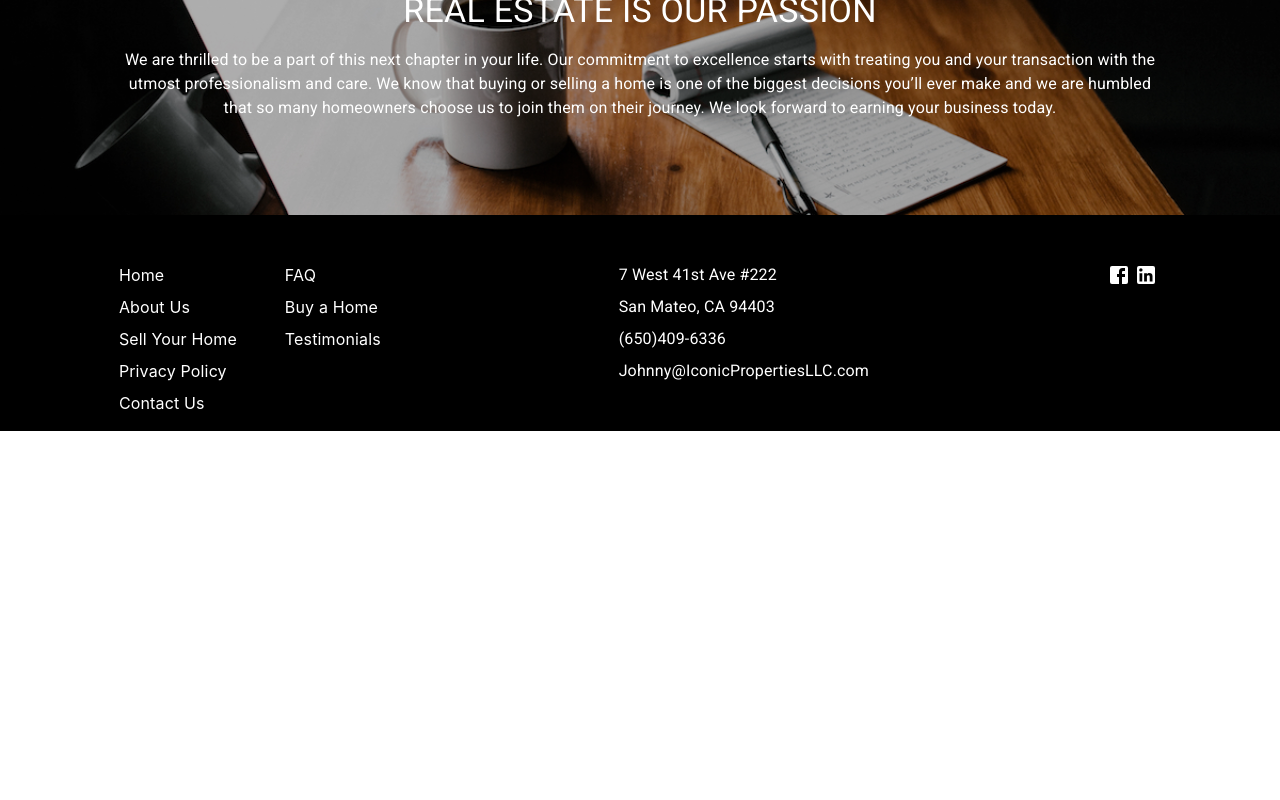
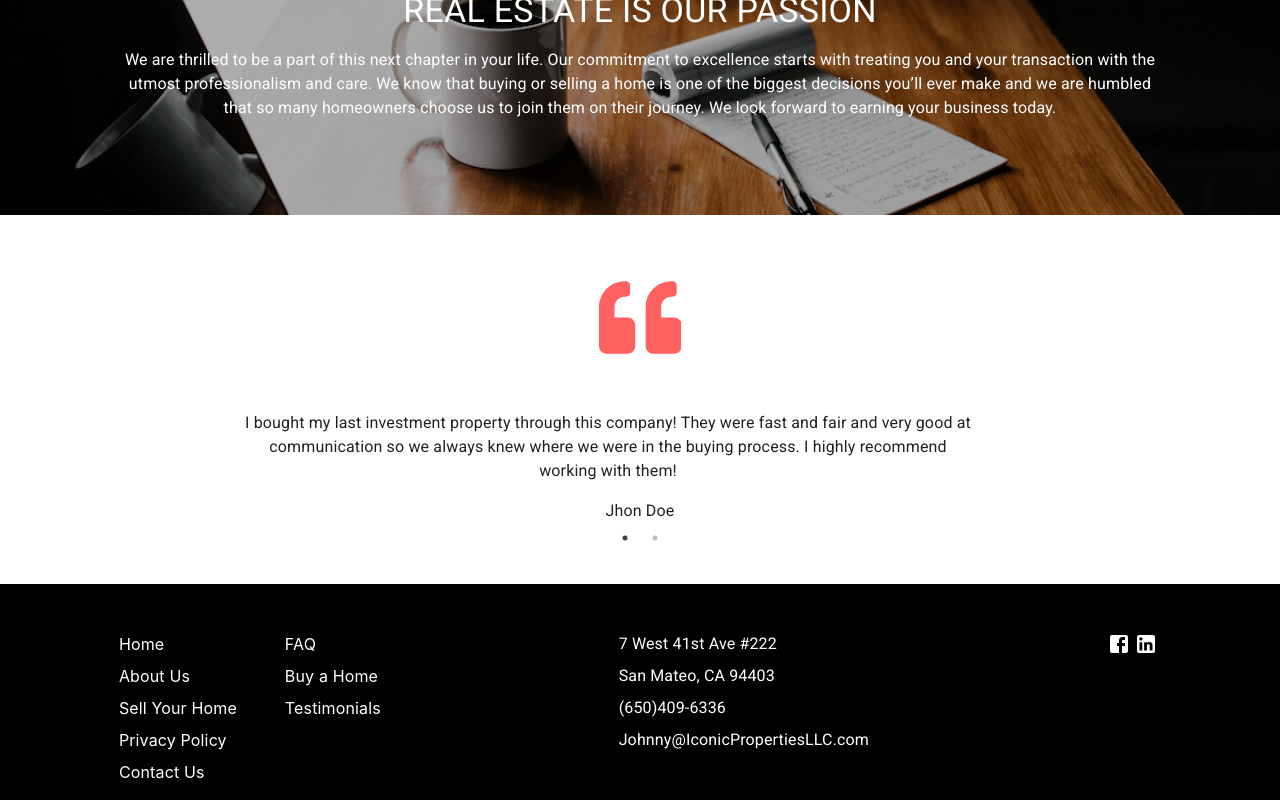
Before and after one commit to shoaibmasood/propertyWebsite, a Next.js app: page / in a window 1280 px wide. Shown: the part 1856-2656 px from the top of the page. Before the commit the page ends 2287 px from the top, so only its background shows below. Built offline with nearby package versions, Linux system fonts and the light colour scheme.

Commit message:
added testimonial sections

```diff
--- a/components/Common/HomeDetails/HomeDetails.jsx
+++ b/components/Common/HomeDetails/HomeDetails.jsx
@@ -1,7 +1,5 @@
 import React from 'react';
 import { Box, Grid, Typography } from '@mui/material';
-import QuestionMarkIcon from '@mui/icons-material/QuestionMark';
-import HomeIcon from '@mui/icons-material/Home';
 import { FaHandshake, FaQuestion, FaHome } from 'react-icons/fa';
 import { useStyles } from './HomeDetails.styles';
 
--- /dev/null
+++ b/components/Testimonial/Testimonial.jsx
@@ -0,0 +1,49 @@
+import React from 'react';
+import { FaQuoteLeft } from 'react-icons/fa';
+import { Box, Grid, Typography } from '@mui/material';
+import data from '../../public/data.json';
+import Slider from 'react-slick';
+import { useStyles } from './Testimonial.styles';
+
+function Testimonial() {
+  const { testimonialContainer, testimonialIcon, testimonialContent } =
+    useStyles();
+  const settings = {
+    dots: true,
+    infinite: true,
+    speed: 500,
+    slidesToShow: 1,
+    slidesToScroll: 1,
+  };
+  return (
+    <Box className={testimonialContainer}>
+      <Grid container justifyContent="center">
+        <Slider {...settings} style={{ maxWidth: '50rem' }}>
+          {data.testimonials.map(({ name, comments }, index) => (
+            <Grid item key={index}>
+              <Box className={testimonialIcon}>
+                <FaQuoteLeft />
+              </Box>
+              <Typography
+                variant="body1"
+                align="center"
+                maxWidth="46rem"
+                className={testimonialContent}
+              >
+                I bought my last investment property through this company! They
+                were fast and fair and very good at communication so we always
+                knew where we were in the buying process. I highly recommend
+                working with them!
+              </Typography>
+              <Typography variant="body1" align="center">
+                Jhon Doe
+              </Typography>
+            </Grid>
+          ))}
+        </Slider>
+      </Grid>
+    </Box>
+  );
+}
+
+export default Testimonial;
--- /dev/null
+++ b/components/Testimonial/Testimonial.styles.js
@@ -0,0 +1,20 @@
+import { makeStyles } from '@mui/styles';
+
+export const useStyles = makeStyles({
+  testimonialContainer: {
+    marginTop: '3.8rem',
+    marginBottom: '3.8rem',
+  },
+  testimonialIcon: {
+    display: 'flex',
+    justifyContent: 'center',
+    marginBottom: '3.3rem',
+    '& svg': {
+      fontSize: '5.18rem',
+      color: '#ff6161',
+    },
+  },
+  testimonialContent: {
+    marginBottom: '1rem',
+  },
+});
--- a/package.json
+++ b/package.json
@@ -18,7 +18,9 @@
     "next": "12.0.7",
     "react": "17.0.2",
     "react-dom": "17.0.2",
-    "react-icons": "^4.3.1"
+    "react-icons": "^4.3.1",
+    "react-slick": "^0.28.1",
+    "slick-carousel": "^1.8.1"
   },
   "devDependencies": {
     "eslint": "8.5.0",
--- a/pages/_app.js
+++ b/pages/_app.js
@@ -6,8 +6,10 @@ import CssBaseline from '@mui/material/CssBaseline';
 import { CacheProvider } from '@emotion/react';
 import theme from '../theme';
 import createEmotionCache from '../createEmotionCache';
+import Layout from '../components/Layout/Layout';
+import 'slick-carousel/slick/slick.css';
+import 'slick-carousel/slick/slick-theme.css';
 import '../styles/globals.css';
-import Layout from '../components/Layout/Layout';
 
 // Client-side cache, shared for the whole session of the user in the browser.
 const clientSideEmotionCache = createEmotionCache();
--- a/pages/index.js
+++ b/pages/index.js
@@ -5,8 +5,19 @@ import { Box, Grid, Typography } from '@mui/material';
 import HomeDetails from '../components/Common/HomeDetails/HomeDetails';
 import styles from '../styles/Home.module.css';
 import ParallaxSection from '../components/Common/ParallaxSection/ParallaxSection';
+import Testimonial from '../components/Testimonial/Testimonial';
+import Slider from 'react-slick';
+// import '~slick-carousel/slick/slick-theme.css';
 
 export default function Home() {
+  const settings = {
+    dots: true,
+    infinite: true,
+    speed: 500,
+    slidesToShow: 1,
+    slidesToScroll: 1,
+  };
+
   return (
     <>
       <div className={styles.container}>
@@ -30,6 +41,15 @@ export default function Home() {
       </Box>
       <HomeDetails />
       <ParallaxSection />
+      <Testimonial />
+      {/* <Slider {...settings}>
+        <div>
+          <h3>1</h3>
+        </div>
+        <div>
+          <h3>2</h3>
+        </div>
+      </Slider> */}
     </>
   );
 }
--- a/public/data.json
+++ b/public/data.json
@@ -18,5 +18,17 @@
 
       "description": "Learn about becoming a private lender as an alternative way to participate in the real estate market. We buy and sell a large number of properties and are always looking for short-term private lenders who are excited to loan money at attractive rates secured by a mortgage or deed of trust."
     }
+  ],
+
+  "testimonials": [
+    {
+    "name": "John Doe",
+    "comments": "I bought my last investment property through this company! They were fast and fair and very good at communication so we always knew where we were in the buying process. I highly recommend working with them!"
+    },
+    {
+      "name": "John Doe",
+      "comments": "I bought my last investment property through this company! They were fast and fair and very good at communication so we always knew where we were in the buying process. I highly recommend working with them!"
+      }
   ]
+
 }
```
Also changed, not shown: 1 other file (tests, documents, lock files or other folders).
